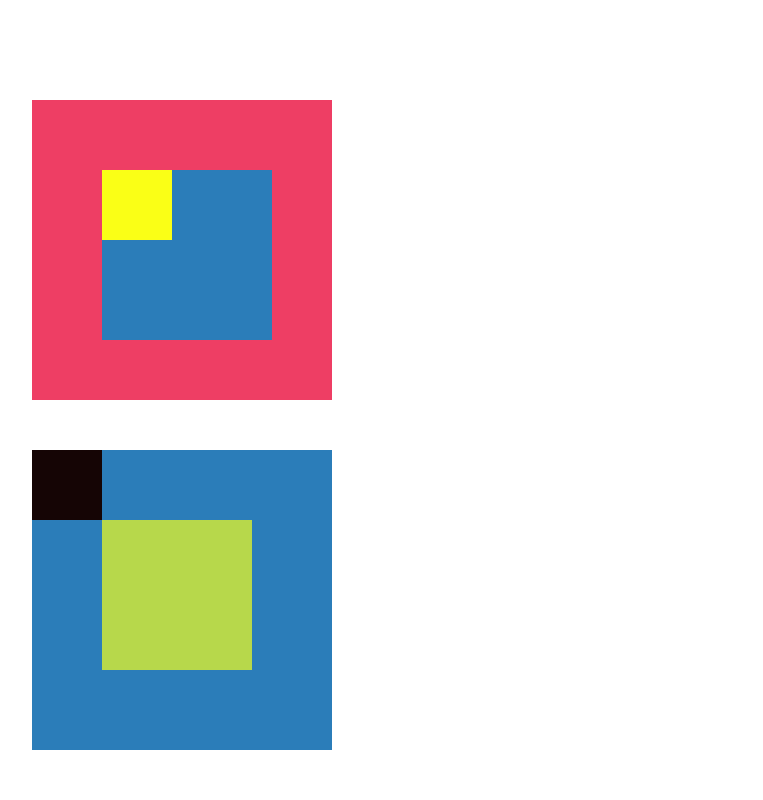
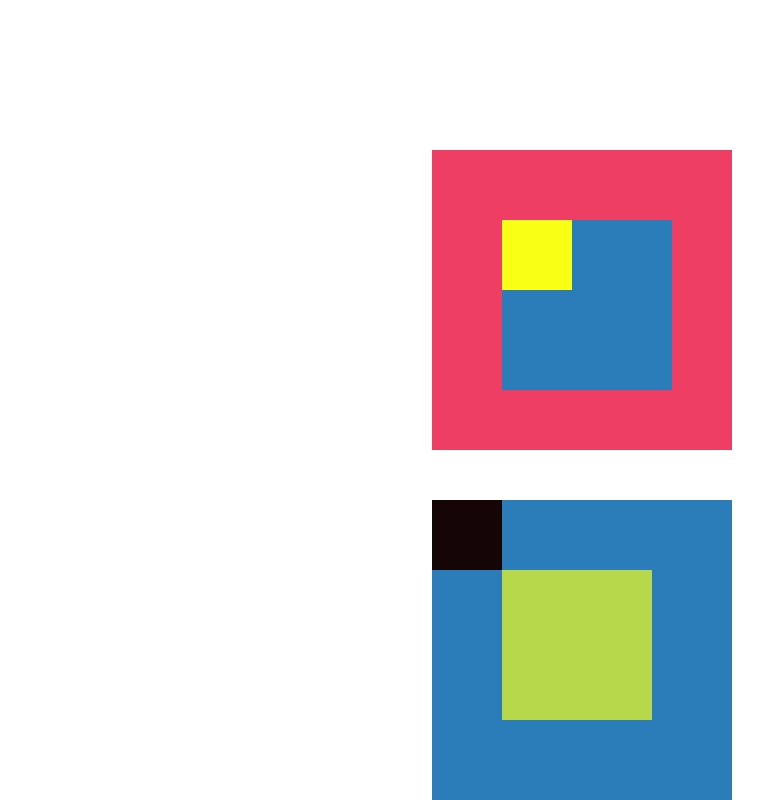
Before and after one commit to mireyasantiago/esquemas, a plain HTML site: page index.html in a window 1280 px wide. Shown: the whole page, without its empty margins (68-831 px from the left). Drawn offline with Linux system fonts and the light colour scheme.

Commit message:
mejorando

```diff
--- a/main.css
+++ b/main.css
@@ -3,9 +3,9 @@ body {
   padding: 0;
 }
 .contenedor {
-  margin: 0;
-  top: 100px;
-  left: 100px;
+
+  margin-top: 150px;
+  margin-left: 500px;
   background-color: #EE3E64;
   position: absolute;
   width: 300px;
@@ -30,11 +30,11 @@ body {
 }
 
 .contenedorDos {
-  margin: 0;
-  top: 450px;
-  left: 100px;
+
+  margin-top: 500px;
+  margin-left: 500px;
   background-color: #2B7DB9;
-  position: relative;
+  position: absolute;
   width: 300px;
   height: 300px;
 }
@@ -43,7 +43,7 @@ body {
   width: 70px;
   height: 70px;
   background-color: #150505;
-  position: absolute;
+  position: relative;
 
 }
 
@@ -51,7 +51,7 @@ body {
   width: 150px;
   height: 150px;
   background-color: #B7D84B;
-  position: relative;
+  position: absolute;
   top: 70px;
   left: 70px;
 
```
Also changed, not shown: index.html (+0 -1 lines).
